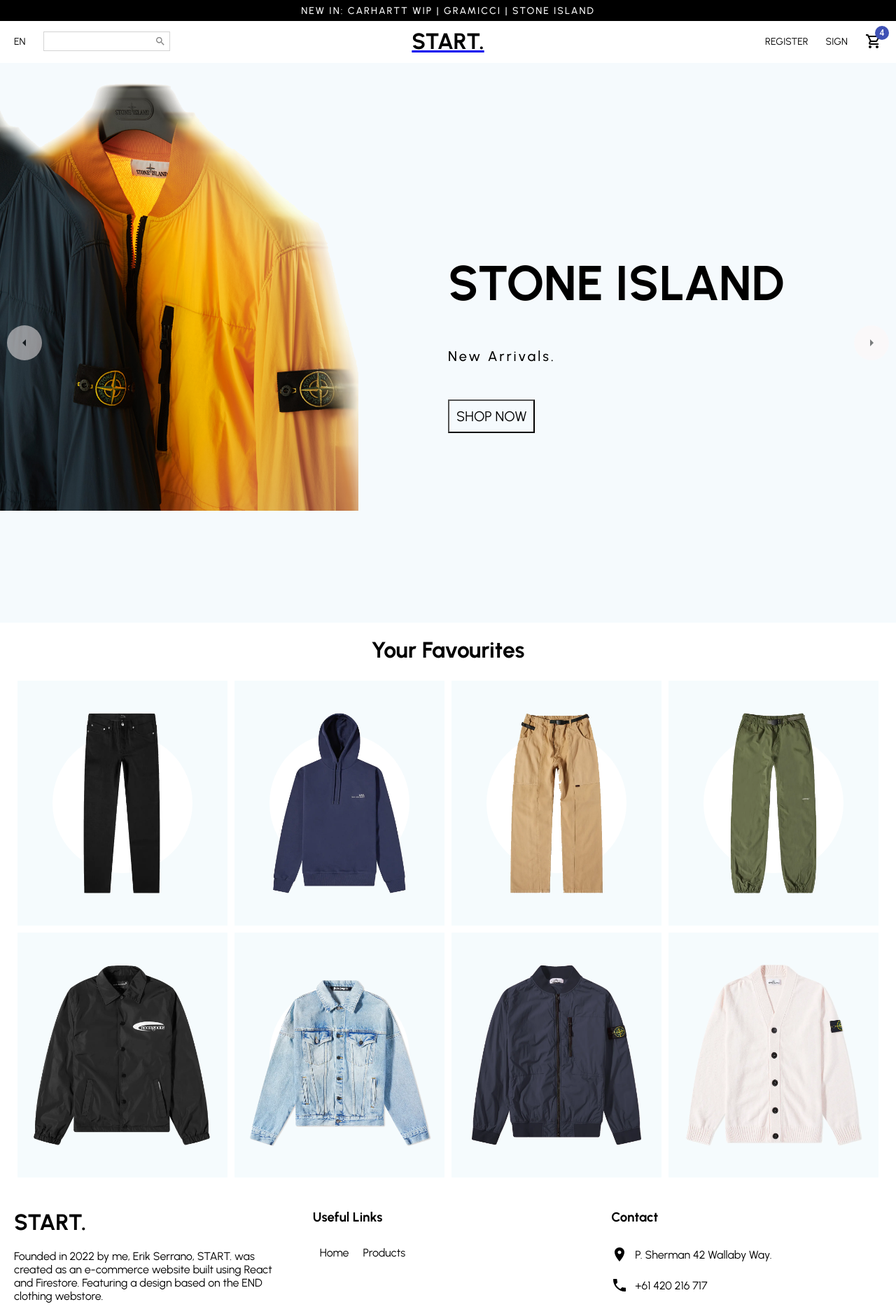
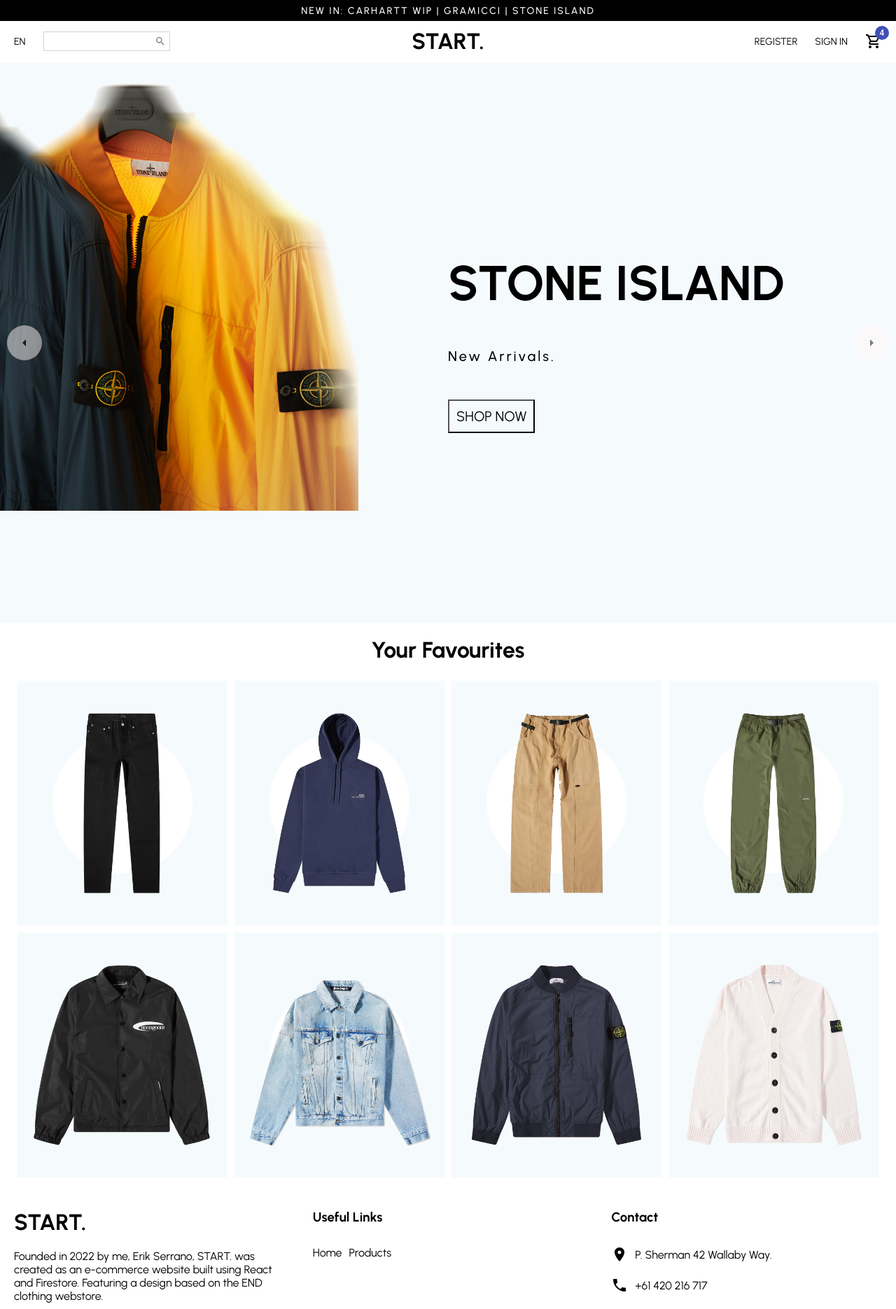
Before and after one commit to erikryan-s/start-clothing, a React (Create React App) app: page / in a window 1280 px wide. Shown: the top 1871 px of the page at 70% size. Built offline with nearby package versions, Linux system fonts and the light colour scheme.

Commit message:
updated routing

```diff
--- a/package.json
+++ b/package.json
@@ -13,7 +13,7 @@
     "firebase": "^9.6.11",
     "react": "^18.0.0",
     "react-dom": "^18.0.0",
-    "react-router-dom": "^5.3.1",
+    "react-router-dom": "^6.3.0",
     "react-scripts": "5.0.1",
     "styled-components": "^5.3.5",
     "web-vitals": "^2.1.4"
--- a/src/App.jsx
+++ b/src/App.jsx
@@ -1,10 +1,5 @@
 import React from "react";
-import {
-    BrowserRouter as Router,
-    Switch,
-    Route,
-    BrowserRouter,
-} from "react-router-dom";
+import { BrowserRouter, Switch, Route } from "react-router-dom";
 import Home from "./containers/Home/Home";
 import AllProducts from "./containers/AllProducts/AllProducts";
 import ProductPage from "./containers/ProductPage/ProductPage";
@@ -19,7 +14,7 @@
                 <Route path="/products">
                     <AllProducts />
                 </Route>
-                <Route path="/product/:id">
+                <Route path="/products/:productId">
                     <ProductPage />
                 </Route>
             </Switch>
--- a/src/components/Footer/Footer.jsx
+++ b/src/components/Footer/Footer.jsx
@@ -55,23 +55,11 @@
 
 const ListItem = styled.li`
     width: 50%;
-    padding: 0px 10px;
+    padding-right: 10px;
     word-wrap: normal;
     display: inline-block;
     color: black;
     cursor: pointer;
-    &:link {
-        text-decoration: none;
-    }
-    &:visited {
-        text-decoration: none;
-    }
-    &:hover {
-        text-decoration: none;
-    }
-    &:active {
-        text-decoration: none;
-    }
 `;
 
 const Right = styled.div`
@@ -117,10 +105,10 @@
             <Center>
                 <Title>Useful Links</Title>
                 <List>
-                    <Link to="/">
+                    <Link to="/" style={{ textDecoration: "none" }}>
                         <ListItem>Home</ListItem>
                     </Link>
-                    <Link to="/products">
+                    <Link to="/products" style={{ textDecoration: "none" }}>
                         <ListItem>Products</ListItem>
                     </Link>
                 </List>
--- a/src/components/Navbar/Navbar.jsx
+++ b/src/components/Navbar/Navbar.jsx
@@ -50,21 +50,9 @@
 const Logo = styled.h1`
     font-weight: bold;
     ${mobile({ fontSize: "24px" })}
-    text-decoration: none;
+    underline: none;
     color: black;
     cursor: pointer;
-    &:link {
-        text-decoration: none;
-    }
-    &:visited {
-        text-decoration: none;
-    }
-    &:hover {
-        text-decoration: none;
-    }
-    &:active {
-        text-decoration: none;
-    }
 `;
 
 const Right = styled.div`
@@ -94,13 +82,13 @@
                     </SearchContainer>
                 </Left>
                 <Center>
-                    <Link to="/">
+                    <Link to="/" style={{ textDecoration: "none" }}>
                         <Logo>START.</Logo>
                     </Link>
                 </Center>
                 <Right>
                     <MenuItem>REGISTER</MenuItem>
-                    <MenuItem>SIGN</MenuItem>
+                    <MenuItem>SIGN IN</MenuItem>
                     <MenuItem>
                         <Badge badgeContent={4} color="primary">
                             <ShoppingCartOutlined />
--- a/src/components/ProductInfo/ProductInfo.jsx
+++ b/src/components/ProductInfo/ProductInfo.jsx
@@ -94,7 +94,7 @@
 const ProductInfo = ({ item }) => {
     return (
         <Container>
-            <Link>
+            <Link style={{ textDecoration: "none" }}>
                 <ImgContainer>
                     <Img src={require(`../../assets/products/${item.img}`)} />
                 </ImgContainer>
--- a/src/containers/AllProducts/AllProducts.jsx
+++ b/src/containers/AllProducts/AllProducts.jsx
@@ -4,6 +4,7 @@
 import Footer from "../../components/Footer/Footer";
 import { products } from "../../services/data";
 import ProductsSection from "../../components/ProductsSection/ProductsSection";
+import { Link } from "react-router-dom";
 
 const Container = styled.div``;
 
--- a/src/containers/ProductPage/ProductPage.jsx
+++ b/src/containers/ProductPage/ProductPage.jsx
@@ -5,6 +5,7 @@
 import Navbar from "../../components/Navbar/Navbar";
 import { products } from "../../services/data";
 import ProductInfo from "../../components/ProductInfo/ProductInfo";
+import { useParams } from "react-router-dom";
 
 const Container = styled.div``;
 
@@ -13,15 +14,16 @@
     display: flex;
 `;
 
+// route: /product/:productId
 const Product = () => {
+    const { productId } = useParams();
+    const item = products.find((product) => product.id === productId);
     return (
         <Container>
             <Navbar />
             <Announcement />
             <ItemContainer>
-                {products.map((item) => (
-                    <ProductInfo item={item} key={item.id} />
-                ))}
+                <ProductInfo item={item} />
             </ItemContainer>
             <Footer />
         </Container>
--- a/src/services/server.js
+++ b/src/services/server.js
@@ -7,8 +7,8 @@
 
 // record - object containing the data we want to send to the DB
 
-export const createStudent = async (record) => {
-    const collectionRef = firestore.collection("products");
+export const addCartItem = async (record) => {
+    const collectionRef = firestore.collection("cart");
     // https://firebase.google.com/docs/reference/js/v8/firebase.firestore.CollectionReference#add
     // Add a new document to this collection with the specified data, assigning it a document ID automatically.
     await collectionRef.add(record);
```
Also changed, not shown: 1 other file (tests, documents, lock files or other folders).
